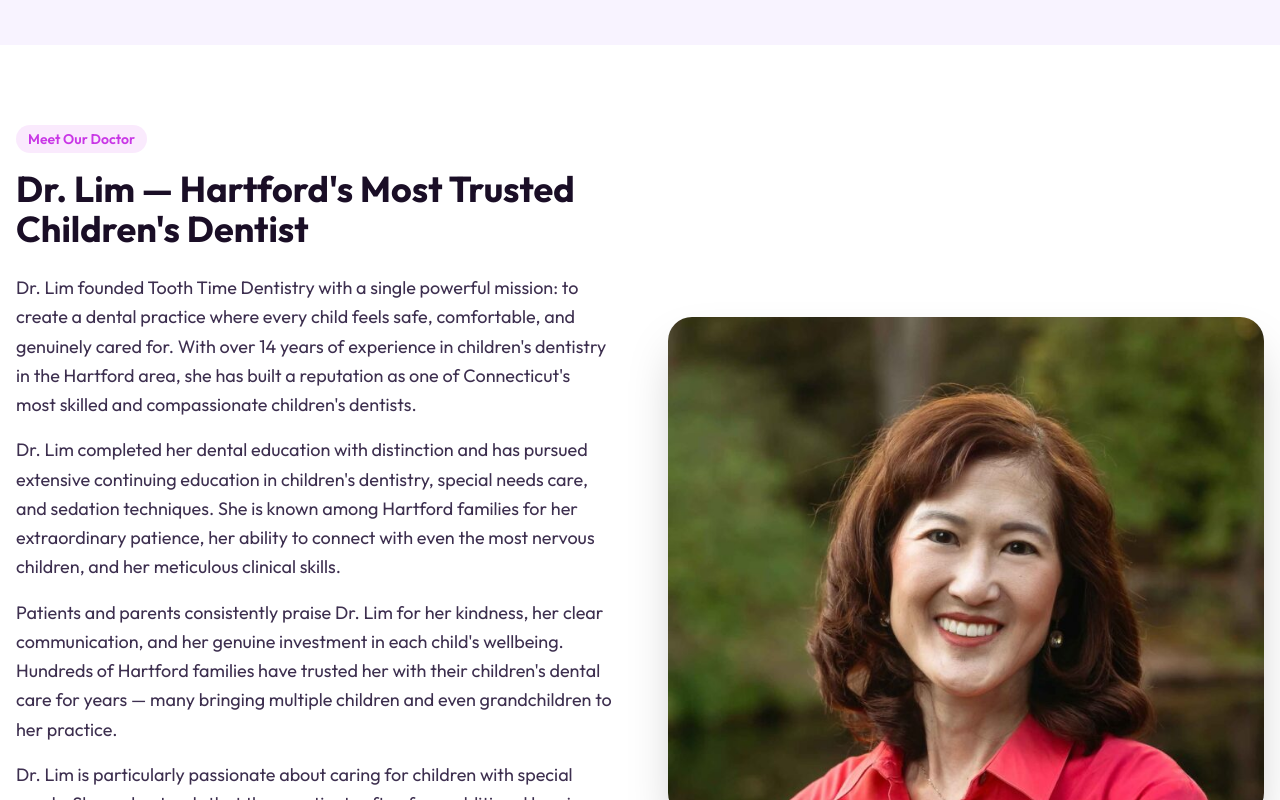
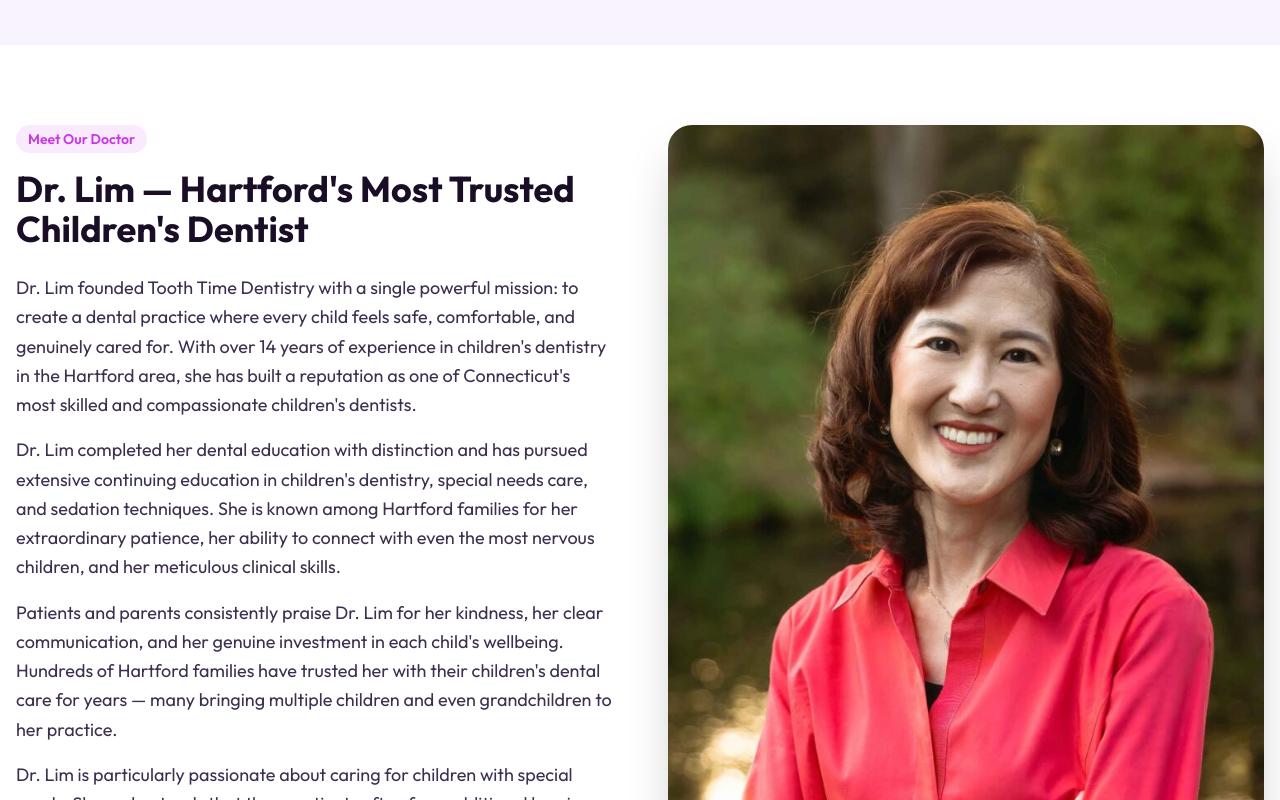
Before and after one commit to itsmeliobruh/tooth-time-dentistry, a Next.js app: page /about in a window 1280 px wide. Shown: the part 400-1200 px from the top of the page. Built offline with nearby package versions, Linux system fonts and the light colour scheme.

Commit message:
Make about page images stretch to match text height
Co-Authored-By: Claude Sonnet 4.6 <noreply@anthropic.com>

```diff
--- a/src/app/about/page.tsx
+++ b/src/app/about/page.tsx
@@ -52,7 +52,7 @@ export default function AboutPage() {
       {/* Dr. Lim Section */}
       <section className="py-20 bg-white">
         <div className="max-w-7xl mx-auto px-4">
-          <div className="grid grid-cols-1 lg:grid-cols-2 gap-14 items-center">
+          <div className="grid grid-cols-1 lg:grid-cols-2 gap-14 items-stretch">
             <div>
               <span className="label-text inline-block bg-primary/10 text-primary font-semibold text-sm px-3 py-1 rounded-full mb-4">
                 Meet Our Doctor
@@ -76,7 +76,7 @@ export default function AboutPage() {
                 </p>
               </div>
             </div>
-            <div className="relative h-[500px] rounded-3xl overflow-hidden shadow-2xl">
+            <div className="relative h-full min-h-[500px] rounded-3xl overflow-hidden shadow-2xl">
               <Image
                 src="/dr-lim.jpg"
                 alt="Dr. Lim, children's dentist at Tooth Time Dentistry Hartford CT"
@@ -146,7 +146,7 @@ export default function AboutPage() {
       {/* Life Outside the Office */}
       <section className="py-20 bg-white">
         <div className="max-w-7xl mx-auto px-4">
-          <div className="grid grid-cols-1 lg:grid-cols-2 gap-14 items-center">
+          <div className="grid grid-cols-1 lg:grid-cols-2 gap-14 items-stretch">
             <div>
               <span className="label-text inline-block bg-secondary/10 text-secondary-dark font-semibold text-sm px-3 py-1 rounded-full mb-4">
                 Life Outside the Office
@@ -174,7 +174,7 @@ export default function AboutPage() {
                 ))}
               </div>
             </div>
-            <div className="relative h-[500px] rounded-3xl overflow-hidden shadow-2xl">
+            <div className="relative h-full min-h-[500px] rounded-3xl overflow-hidden shadow-2xl">
               <Image
                 src="/IMG_7803.JPG"
                 alt="Dr. Lim outdoors in winter at Tooth Time Dentistry Hartford CT"
@@ -189,7 +189,7 @@ export default function AboutPage() {
       {/* Philosophy */}
       <section className="py-20 bg-bg-pearl">
         <div className="max-w-7xl mx-auto px-4">
-          <div className="grid grid-cols-1 lg:grid-cols-2 gap-14 items-center">
+          <div className="grid grid-cols-1 lg:grid-cols-2 gap-14 items-stretch">
             <div className="lg:order-2">
               <span className="label-text inline-block bg-secondary/10 text-secondary-dark font-semibold text-sm px-3 py-1 rounded-full mb-4">
                 Our Philosophy
@@ -210,7 +210,7 @@ export default function AboutPage() {
                 </p>
               </div>
             </div>
-            <div className="lg:order-1 relative h-[500px] rounded-3xl overflow-hidden shadow-2xl">
+            <div className="lg:order-1 relative h-full min-h-[500px] rounded-3xl overflow-hidden shadow-2xl">
               <Image
                 src="/IMG_7802.jpeg"
                 alt="Dr. Lim at Tooth Time Dentistry Hartford CT"
```
